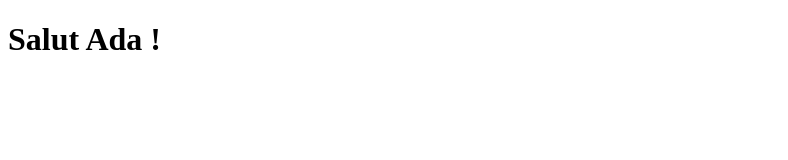
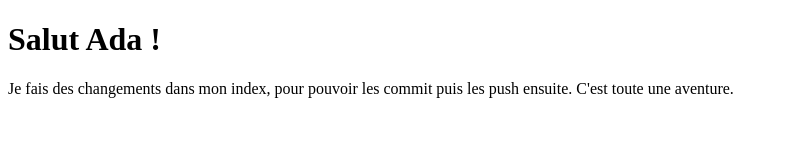
Before and after one commit to CamillePressense/camillef.github.io, a plain HTML site: page index.html in a window 1280 px wide. Shown: the whole page, without its empty margins (0-788 px from the left). Drawn offline with Linux system fonts and the light colour scheme.

Commit message:
modified index

```diff
--- a/index.html
+++ b/index.html
@@ -3,3 +3,8 @@
 <!DOCTYPE html>
 
 <h1> Salut Ada ! </h1>
+
+<body>
+    Je fais des changements dans mon index, pour pouvoir les commit puis les push ensuite. C'est toute une aventure.
+
+</body>
```
